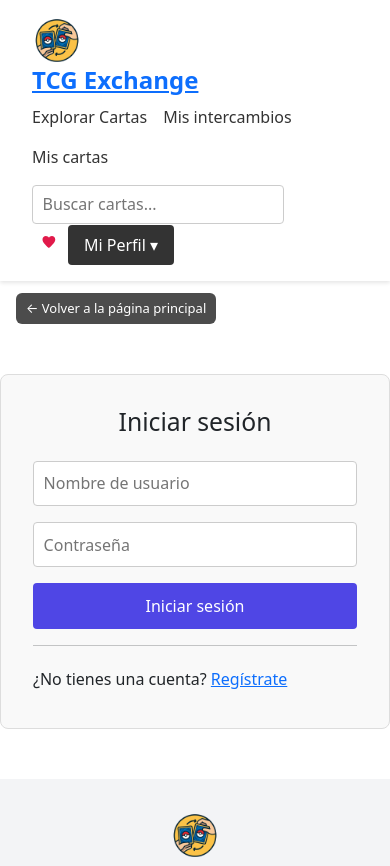
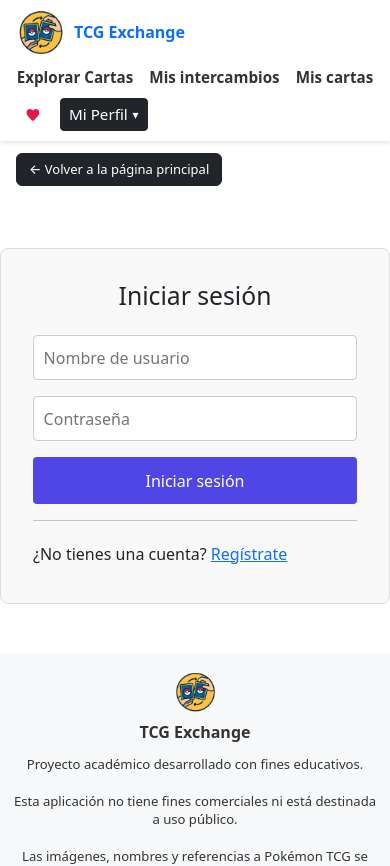
Before and after one commit to legolegolegolego/TCG_Exchange_Frontend, a React (Vite) app: page /login in a window 390 px wide. Shown: the top 866 px of the page. Built offline with nearby package versions, Linux system fonts and the light colour scheme; no server answers; sample sign-in values are in the browser's storage.

Commit message:
retoques varios BS y responsive, solo falta intercambios y su vista detalle

```diff
--- a/src/components/BackTab/BackTab.jsx
+++ b/src/components/BackTab/BackTab.jsx
@@ -1,5 +1,6 @@
 import { useNavigate, useLocation } from "react-router-dom";
 import styles from "./BackTab.module.css";
+import 'bootstrap/dist/css/bootstrap.min.css';
 
 const BackTab = () => {
   const navigate = useNavigate();
@@ -20,7 +21,11 @@ const BackTab = () => {
 
   return (
     <div className={styles.wrapper}>
-      <button className={styles.tab} onClick={handleClick} aria-label="Volver">
+      <button
+        className={`btn ${styles.tab} btn-dark`}
+        onClick={handleClick}
+        aria-label="Volver"
+      >
         {label}
       </button>
     </div>
--- a/src/components/BackTab/BackTab.module.css
+++ b/src/components/BackTab/BackTab.module.css
@@ -1,20 +1,27 @@
 .wrapper {
-  max-width: 980px;
-  margin: 12px auto 0;
-  padding: 0 16px;
+  padding: 12px 16px;
+  display: flex;
+  justify-content: flex-start; /* Alinea al inicio (izquierda) */
 }
 
 .tab {
   display: inline-block;
-  background: rgba(0,0,0,0.7);
-  color: #fff;
-  border: none;
-  padding: 6px 10px;
+  padding: 8px 16px;
   border-radius: 6px;
-  font-size: 13px;
-  cursor: pointer;
+  font-size: 14px;
+  font-weight: 500;
+  transition: background 0.2s ease, transform 0.2s ease;
 }
 
 .tab:hover {
   background: rgba(0,0,0,0.85);
+  transform: translateY(-2px);
 }
+
+/* Ajuste móvil */
+@media (max-width: 576px) {
+  .tab {
+    font-size: 13px;
+    padding: 6px 12px;
+  }
+}
--- a/src/components/Footer/Footer.jsx
+++ b/src/components/Footer/Footer.jsx
@@ -1,10 +1,11 @@
 import styles from "./Footer.module.css";
-import logo from "../../assets/logo.png"; // misma imagen que header
+import logo from "../../assets/logo.png";
 
 const Footer = () => {
   return (
-    <footer className={styles.footer}>
-      <div className={styles.top}>
+    <footer className={`${styles.footer} bg-light py-3`}>
+      <div className="container text-center">
+        <div className={`d-flex flex-column align-items-center ${styles.top}`}>
           <img src={logo} alt="Logo App" className={styles.logo} />
           <h2 className={styles.appName}>TCG Exchange</h2>
           <p className={styles.description}>
@@ -18,6 +19,7 @@ const Footer = () => {
         <div className={styles.line}></div>
 
         <p className={styles.copy}>© 2026 TCG Exchange.</p>
+      </div>
     </footer>
   );
 };
--- a/src/components/Footer/Footer.module.css
+++ b/src/components/Footer/Footer.module.css
@@ -1,9 +1,7 @@
 .footer {
   background-color: #f3f4f6;
-  text-align: center;
-  padding: 2rem;
-  font-size: 0.9rem;
   color: #333;
+  font-size: 1rem;
 }
 
 .top {
@@ -18,7 +16,7 @@
 }
 
 .appName {
-  font-size: 1.3rem;
+  font-size: 1rem;
   font-weight: bold;
   margin-bottom: 0.5rem;
 }
@@ -27,6 +25,7 @@
   line-height: 1.4;
   font-size: 0.85rem;
   margin-bottom: 1rem;
+  text-align: center; /* centrado con logo encima */
 }
 
 .line {
@@ -40,3 +39,15 @@
   font-size: 0.8rem;
   color: #777;
 }
+
+/* Responsive adjustments */
+@media (max-width: 768px) {
+  .description {
+    font-size: 0.82rem;
+  }
+
+  .logo {
+    width: 45px;
+    height: 45px;
+  }
+}
--- a/src/components/Header/Header.jsx
+++ b/src/components/Header/Header.jsx
@@ -1,13 +1,13 @@
 import React, { useState, useRef, useEffect } from "react";
 import { useNavigate } from "react-router-dom";
-import styles from "./Header.module.css";
 import logo from "../../assets/logo.png";
 import { useAuth } from "../../context/AuthContext.jsx";
 import { getCurrentUser } from "../../utils/token.js";
 import WishlistButton from "../WishlistButton/WishlistButton.jsx";
+import styles from "./Header.module.css";
 
 const Header = () => {
-  const navigate = useNavigate(); // Hook para navegar
+  const navigate = useNavigate();
   const { token, logout } = useAuth();
   const currentUser = getCurrentUser();
   const username = currentUser?.username;
@@ -37,84 +37,97 @@ const Header = () => {
   };
 
   return (
-    <header className={styles.header}>
-      <div className={styles.left}>
-        <a href="/">
+    <header className={`container-fluid py-2 ${styles.header}`}>
+      <div className="d-flex flex-wrap align-items-center justify-content-between">
+        {/* Logo */}
+        <div className="d-flex align-items-center gap-2 flex-shrink-0">
+          <a href="/" className="d-flex align-items-center text-decoration-none">
             <img src={logo} alt="Logo App" className={styles.logo} />
-          <h1 className={styles.appName}>TCG Exchange</h1>
+            <span className={`h5 mb-0 fw-bold ${styles.appName}`}>TCG Exchange</span>
           </a>
         </div>
 
-      <nav className={styles.nav}>
-        <a
-          href="/"
-          className={styles.navLink}
-          onClick={(e) => {
-            e.preventDefault();
-            navigate("/");
-          }}
+        {/* Navegación */}
+        <nav className="d-flex flex-wrap align-items-center justify-content-center gap-3 flex-grow-1 my-2 my-md-0">
+          <span
+            className={`fw-semibold ${styles.navTitle}`}
+            onClick={() => navigate("/")}
+            role="button"
           >
             Explorar Cartas
-        </a>
+          </span>
 
           {username && (
             <>
-            <a
-              href={`/mis-intercambios`}
-              className={styles.navLink}
-              onClick={(e) => {
-                e.preventDefault();
-                navigate(`/mis-intercambios`);
-              }}
+              <span
+                className={`fw-semibold ${styles.navTitle}`}
+                onClick={() => navigate("/mis-intercambios")}
+                role="button"
               >
                 Mis intercambios
-            </a>
-
-            <a
-              href="/mis-cartas"
-              className={styles.navLink}
-              onClick={(e) => {
-                e.preventDefault();
-                navigate("/mis-cartas");
-              }}
+              </span>
+              <span
+                className={`fw-semibold ${styles.navTitle}`}
+                onClick={() => navigate("/mis-cartas")}
+                role="button"
               >
                 Mis cartas
-            </a>
+              </span>
             </>
           )}
-
-        <input
-          type="text"
-          placeholder="Buscar cartas..."
-          className={styles.searchInput}
-        />
         </nav>
 
-      <div className={styles.right} ref={wrapperRef}>
+        {/* Botones de usuario */}
+        <div
+          className="d-flex align-items-center gap-2 flex-shrink-0 flex-wrap position-relative"
+          ref={wrapperRef}
+        >
           {!token ? (
             <>
-            <button className={styles.button} onClick={handleLoginClick}>Iniciar Sesión</button>
-            <button className={styles.buttonOutline} onClick={handleRegisterClick}>Registrarse</button>
+              <button className="btn btn-dark btn-sm" onClick={handleLoginClick}>
+                Iniciar Sesión
+              </button>
+              <button className="btn btn-outline-dark btn-sm" onClick={handleRegisterClick}>
+                Registrarse
+              </button>
             </>
           ) : (
-          <div className={styles.profileWrapper}>
+            <div className="d-flex align-items-center gap-2 flex-wrap position-relative">
               <WishlistButton
                 onClick={() => navigate("/no-disponible")}
                 title="Favoritos"
                 ariaLabel="Favoritos"
               />
 
-            <button className={styles.profileButton} onClick={() => setOpen((s) => !s)}>
-              Mi Perfil ▾
+              {/* Dropdown “Mi Perfil” */}
+              <div className="dropdown" style={{ position: "relative" }}>
+                <button
+                  className={`btn btn-dark btn-sm ${styles.profileButton}`}
+                  type="button"
+                  onClick={() => setOpen((s) => !s)}
+                  aria-expanded={open}
+                >
+                  Mi Perfil <span className={styles.dropdownArrow}>▾</span>
                 </button>
-            {open && (
-              <div className={styles.dropdown}>
-                <button className={styles.dropdownItem} onClick={handleEditProfile}>Editar Perfil</button>
-                <button className={styles.dropdownItem} onClick={handleLogout}>Cerrar sesión</button>
+                <ul
+                  className={`dropdown-menu ${open ? "show" : ""} ${styles.dropdownMenu}`}
+                  style={{ right: 0, left: "auto" }}
+                >
+                  <li>
+                    <button className="dropdown-item" onClick={handleEditProfile}>
+                      Editar Perfil
+                    </button>
+                  </li>
+                  <li>
+                    <button className="dropdown-item btn-danger" onClick={handleLogout}>
+                      Cerrar sesión
+                    </button>
+                  </li>
+                </ul>
+              </div>
             </div>
           )}
         </div>
-        )}
       </div>
     </header>
   );
--- a/src/components/Header/Header.module.css
+++ b/src/components/Header/Header.module.css
@@ -1,108 +1,70 @@
 .header {
-  display: flex;
-  justify-content: space-between;
-  align-items: center;
-  padding: 1rem 2rem;
   background-color: #ffffff;
   box-shadow: 0 2px 4px rgba(0,0,0,0.1);
-  flex-wrap: wrap;
-}
-
-.left {
-  display: flex;
-  align-items: center;
-  gap: 1rem;
+  padding-left: 1rem;
+  padding-right: 1rem;
+  font-size: 1rem; /* unifica fuente */
 }
 
 .logo {
   width: 50px;
   height: 50px;
+  object-fit: cover;
 }
 
 .appName {
-  font-size: 1.5rem;
-  font-weight: bold;
+  margin-left: 0.5rem;
+  font-size: 1rem;
 }
 
-.nav {
-  display: flex;
-  align-items: center;
-  gap: 1rem;
-  flex-wrap: wrap;
+/* Navegación como títulos de página sin subrayado */
+.navTitle {
+  cursor: pointer;
+  color: #333;
+  text-decoration: none;
+  font-size: 1rem;
+}
+.navTitle:hover {
+  color: #0d6efd;
 }
 
-.navLink {
-  text-decoration: none;
-  color: #333;
-  font-weight: 500;
+/* Dropdown personalizado */
+.dropdown-menu {
+  min-width: 160px;
+  border-radius: 0.5rem;
+  margin-top: 0.2rem;
+  z-index: 1050;
+  max-width: 95vw; /* nunca se salga del viewport */
+  box-sizing: border-box;
+  font-size: 1rem; /* mismo tamaño que header */
 }
 
-.searchInput {
-  padding: 0.4rem 0.6rem;
-  border: 1px solid #ccc;
-  border-radius: 4px;
+/* Botón Mi Perfil igual ancho que dropdown */
+.profileButton {
+  width: 100%;
+  max-width: 160px;
+  text-align: left;
+  display: inline-flex;
+  justify-content: space-between; /* texto a la izquierda, flecha a la derecha */
+  align-items: center;
+  font-size: 1rem;
 }
 
-.right {
-  display: flex;
-  align-items: center;
-  gap: 0.5rem;
-  flex-wrap: wrap;
+/* Flecha del botón */
+.dropdownArrow {
+  font-size: 0.8rem;
+  margin-left: 0.3rem;
 }
 
-.button {
-  padding: 0.5rem 1rem;
-  background-color: #333;
-  color: white;
-  border: none;
-  border-radius: 4px;
-  cursor: pointer;
+/* Ajuste móvil */
+@media (max-width: 576px) {
+  .navTitle {
+    font-size: 0.95rem;
+  }
+  .profileButton {
+    font-size: 0.95rem;
+  }
+  .dropdownArrow {
+    font-size: 0.75rem;
+  }
 }
-
-.buttonOutline {
-  padding: 0.5rem 1rem;
-  background-color: transparent;
-  color: #333;
-  border: 1px solid #333;
-  border-radius: 4px;
-  cursor: pointer;
-}
-
-.profileWrapper {
-  position: relative;
-}
-
-.profileButton {
-  padding: 0.5rem 1rem;
-  background-color: #333;
-  color: white;
-  border: none;
-  border-radius: 4px;
-  cursor: pointer;
-}
-
-.dropdown {
-  position: absolute;
-  right: 0;
-  margin-top: 8px;
-  background: white;
-  border: 1px solid #e6e6e6;
-  box-shadow: 0 6px 18px rgba(0,0,0,0.08);
-  border-radius: 6px;
-  display: flex;
-  flex-direction: column;
-  min-width: 160px;
-  z-index: 40;
-}
-
-.dropdownItem {
-  padding: 0.6rem 0.9rem;
-  text-align: left;
-  background: transparent;
-  border: none;
-  cursor: pointer;
-}
-
-.dropdownItem:hover {
-  background: #f5f5f5;
-}
--- a/src/pages/MisCartas/MisCartas.jsx
+++ b/src/pages/MisCartas/MisCartas.jsx
@@ -1,20 +1,15 @@
 import { useEffect, useState } from "react";
-import styles from "./MisCartas.module.css";
-
-import {
-  getDisponiblesByUsername,
-  getNoDisponiblesByUsername,
-  deleteCartaFisica,
-  createCartaFisica,
-  updateCartaFisica
-} from "../../services/cartasFisicas";
-
+import { getDisponiblesByUsername, getNoDisponiblesByUsername, deleteCartaFisica, createCartaFisica, updateCartaFisica } from "../../services/cartasFisicas";
 import { getCurrentUser } from "../../utils/token";
 import api from "../../services/api";
 
 import MiCarta from "../../components/MiCarta/MiCarta";
 import EditarCrearCartaFisica from "../../components/EditarCrearCartaFisica/EditarCrearCartaFisica";
 import Notification from "../../components/Notification/Notification";
+import Button from "../../components/Button/Button";
+
+import styles from "./MisCartas.module.css";
+import 'bootstrap/dist/css/bootstrap.min.css';
 
 const modeloCache = {};
 
@@ -40,19 +35,15 @@ const fetchCartaCompleta = async (cf) => {
 const MisCartas = () => {
   const [cartas, setCartas] = useState([]);
   const [filtro, setFiltro] = useState("disponibles");
-
   const [showModal, setShowModal] = useState(false);
   const [editingCarta, setEditingCarta] = useState(null);
-
   const [deleteTarget, setDeleteTarget] = useState(null);
-
   const [notification, setNotification] = useState(null);
 
   const user = getCurrentUser();
 
   const fetchCartas = async () => {
     if (!user) return;
-
     try {
       const [disp, noDisp] = await Promise.all([
         getDisponiblesByUsername(user.username),
@@ -61,27 +52,19 @@ const MisCartas = () => {
 
       const disponibles = disp.data.map(c => ({ ...c, disponible: true }));
       const noDisponibles = noDisp.data.map(c => ({ ...c, disponible: false }));
-
       const todas = [...disponibles, ...noDisponibles];
-
       const completas = await Promise.all(todas.map(c => fetchCartaCompleta(c)));
-
-      const finales = completas.map((c, i) => ({
-        ...c,
-        disponible: todas[i].disponible
-      }));
+      const finales = completas.map((c, i) => ({ ...c, disponible: todas[i].disponible }));
 
       setCartas(finales);
     } catch (err) {
       const msg = err.response?.data?.mensaje || "No se pudieron cargar tus cartas. Intenta de nuevo.";
       setNotification({ type: "error", message: msg });
-      console.error("Error cargando cartas:", err);
+      console.error(err);
     }
   };
 
-  useEffect(() => {
-    fetchCartas();
-  }, []);
+  useEffect(() => { fetchCartas(); }, []);
 
   const handleSave = async (data) => {
     try {
@@ -95,9 +78,8 @@ const MisCartas = () => {
     } catch (err) {
       const msg = err.response?.data?.mensaje || "Error al guardar la carta";
       setNotification({ type: "error", message: msg });
-      console.error("Error guardando carta:", err);
+      console.error(err);
     }
-
     setShowModal(false);
     setEditingCarta(null);
     fetchCartas();
@@ -112,7 +94,7 @@ const MisCartas = () => {
     } catch (err) {
       const msg = err.response?.data?.mensaje || "Error al eliminar la carta";
       setNotification({ type: "error", message: msg });
-      console.error("Error eliminando carta:", err);
+      console.error(err);
     }
   };
 
@@ -123,50 +105,46 @@ const MisCartas = () => {
   });
 
   return (
-    <div className={styles.container}>
-      <h2>Mis Cartas</h2>
+    <div className="container py-4">
+      <h2 className="mb-3">Mis Cartas</h2>
 
-      {/* TABS */}
-      <div className={styles.tabs}>
-        <button
-          className={filtro === "disponibles" ? styles.activeTab : ""}
+      {/* TABS con Button */}
+      <div className="d-flex gap-2 mb-3 flex-wrap">
+        <Button
+          variant={filtro === "disponibles" ? "primary" : "outline"}
           onClick={() => setFiltro("disponibles")}
         >
           Disponibles
-        </button>
-
-        <button
-          className={filtro === "todas" ? styles.activeTab : ""}
+        </Button>
+        <Button
+          variant={filtro === "todas" ? "primary" : "outline"}
           onClick={() => setFiltro("todas")}
         >
           Todas
-        </button>
-
-        <button
-          className={filtro === "no" ? styles.activeTab : ""}
+        </Button>
+        <Button
+          variant={filtro === "no" ? "primary" : "outline"}
           onClick={() => setFiltro("no")}
         >
           No disponibles
-        </button>
+        </Button>
       </div>
 
-      {/* CARTAS */}
-      <div className={styles.grid}>
+      {/* CARTAS GRID */}
+      <div className="row g-3">
         {filteredCartas.map(carta => (
-          <MiCarta
-            key={carta.id}
-            carta={carta}
-            onEdit={(c) => { setEditingCarta(c); setShowModal(true); }}
-            onDelete={(c) => setDeleteTarget(c)}
-          />
+          <div key={carta.id} className="col-6 col-sm-4 col-md-3 col-lg-2">
+            <MiCarta
+              carta={carta}
+              onEdit={(c) => { setEditingCarta(c); setShowModal(true); }}
+              onDelete={(c) => setDeleteTarget(c)}
+            />
+          </div>
         ))}
       </div>
 
       {/* BOTÓN CREAR */}
-      <button
-        className={styles.addButton}
-        onClick={() => { setEditingCarta(null); setShowModal(true); }}
-      >
+      <button className={`btn btn-primary position-fixed ${styles.addButton}`} onClick={() => { setEditingCarta(null); setShowModal(true); }}>
         + Subir nueva carta
       </button>
 
@@ -182,34 +160,18 @@ const MisCartas = () => {
       {deleteTarget && (
         <div className={styles.modalOverlay}>
           <div className={styles.modal}>
-            <h3>¿Seguro que quieres eliminar esta carta?</h3>
-
-            <div className={styles.modalActions}>
-              <button
-                className={styles.cancelButton}
-                onClick={() => setDeleteTarget(null)}
-              >
-                Cancelar
-              </button>
-
-              <button
-                className={styles.confirmDeleteButton}
-                onClick={handleDelete}
-              >
-                Eliminar
-              </button>
+            <h5>¿Seguro que quieres eliminar esta carta?</h5>
+            <div className="d-flex justify-content-end gap-2 mt-3">
+              <button className={`btn btn-secondary ${styles.cancelButton}`} onClick={() => setDeleteTarget(null)}>Cancelar</button>
+              <button className={`btn btn-danger ${styles.confirmDeleteButton}`} onClick={handleDelete}>Eliminar</button>
             </div>
           </div>
         </div>
       )}
 
-      {/* 🔔 Notification */}
+      {/* NOTIFICATION */}
       {notification && (
-        <Notification
-          type={notification.type}
-          message={notification.message}
-          onClose={() => setNotification(null)}
-        />
+        <Notification type={notification.type} message={notification.message} onClose={() => setNotification(null)} />
       )}
     </div>
   );
```
Also changed, not shown: src/components/MiCarta/MiCarta.jsx (+61 -17 lines), src/components/MiCarta/MiCarta.module.css (+17 -12 lines), src/pages/MisCartas/MisCartas.module.css (+16 -70 lines). Lines whose indentation alone changed are shown as unchanged.
